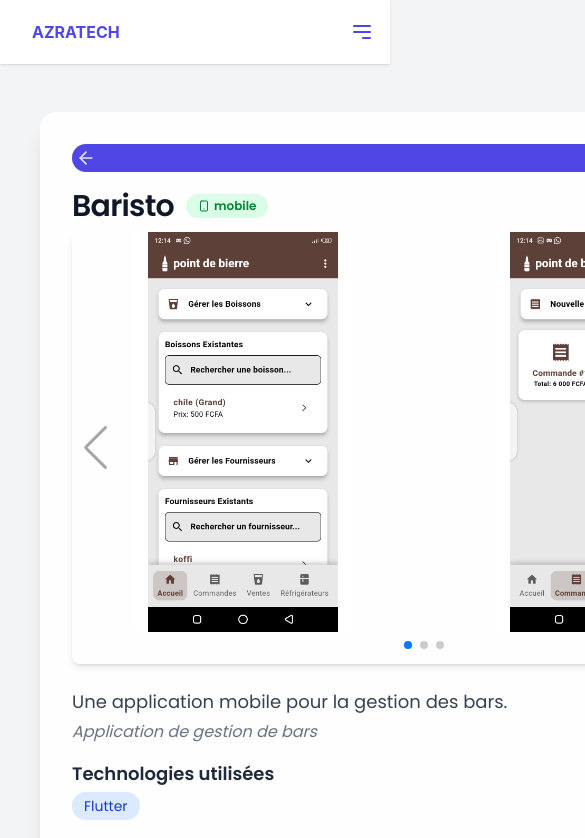
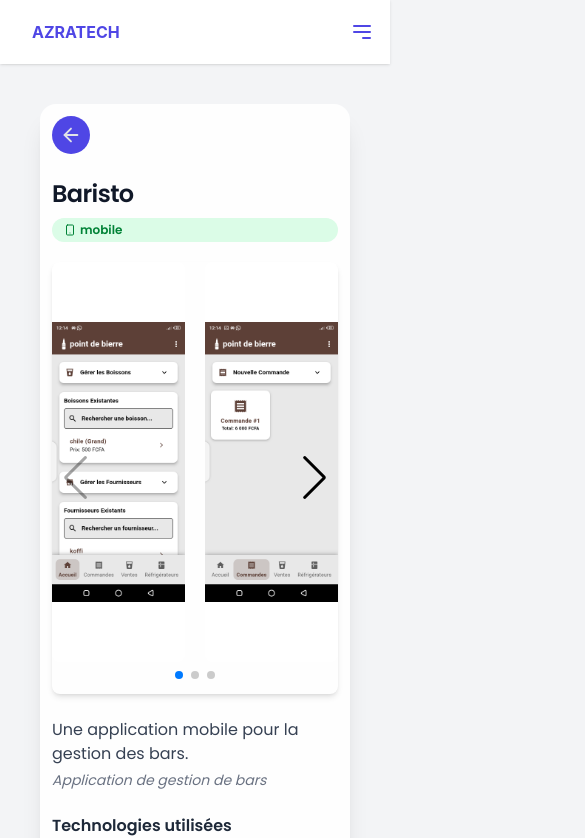
Before and after one commit to twocoderz/ecom.saas, a Next.js app: page /projects/1 in a window 390 px wide. Shown: the top 838 px of the page, 585 px wide, since content can reach past the window. Built offline with nearby package versions, Linux system fonts and the light colour scheme.

Commit message:
Page de détail rendu responsive

```diff
--- a/src/app/projects/[id]/page.js
+++ b/src/app/projects/[id]/page.js
@@ -16,12 +16,12 @@ export default function ProjectDetail({ params }) {
   if (!project) {
     return (
       <MainContent>
-        <section className="bg-white p-6 rounded-lg shadow-md text-center">
-          <h1 className="text-2xl font-bold text-gray-800 mb-4">
+        <section className="bg-white p-4 sm:p-6 rounded-lg shadow-md text-center mx-2 my-6">
+          <h1 className="text-xl sm:text-2xl font-bold text-gray-800 mb-4">
             Projet non trouvé
           </h1>
           <p className="text-gray-600">
-            Désolé, ce projet n&apos;existe pas.{" "}
+            Désolé, ce projet n&apos;existe pas.{' '}
             <Link href="/about" className="text-blue-600 hover:underline">
               Retour à la page À propos
             </Link>
@@ -33,57 +33,57 @@ export default function ProjectDetail({ params }) {
 
   return (
     <MainContent>
-      <section className="max-w-3xl mx-auto bg-white/90 p-8 rounded-2xl shadow-xl mt-6 mb-8">
+      <section className="w-full max-w-3xl mx-auto bg-white/90 p-3 sm:p-6 md:p-8 rounded-2xl shadow-xl mt-4 mb-8 flex flex-col gap-4 sm:gap-6">
         <Link
           href="/"
-          className="flex items-center text-[#E1E3E7] bg-[#4F46E5] p-1 rounded-full mb-4"
+          className="flex items-center text-[#E1E3E7] bg-[#4F46E5] p-2 sm:p-2.5 rounded-full mb-2 w-fit hover:bg-[#3730a3] transition-colors"
         >
-          <FiArrowLeft size={20} />
+          <FiArrowLeft size={22} />
         </Link>
-        <div className="flex items-center gap-3 mb-2">
-          <h1 className="text-3xl font-extrabold text-gray-900 tracking-tight">
+        <div className="flex flex-col sm:flex-row sm:items-center gap-2 sm:gap-3 mb-1 sm:mb-2">
+          <h1 className="text-2xl sm:text-3xl font-extrabold text-gray-900 tracking-tight break-words">
             {project.title}
           </h1>
           <span className={`inline-flex items-center gap-1 px-3 py-1 rounded-full text-xs font-semibold ${project.type === 'mobile' ? 'bg-green-100 text-green-700' : 'bg-blue-100 text-blue-700'}`}>
             {project.type === 'mobile' ? <FiSmartphone /> : <FiMonitor />} {project.type}
           </span>
         </div>
-        <div className="mb-6">
+        <div className="mb-2 sm:mb-4">
           <ProjectImageGallery images={project.images} type={project.type} />
         </div>
-        <div className="mb-4">
-          <p className="text-gray-700 text-lg mb-1">{project.description}</p>
-          <p className="text-gray-500 italic text-base">{project.details}</p>
+        <div className="mb-2 sm:mb-4">
+          <p className="text-gray-700 text-base sm:text-lg mb-1 break-words">{project.description}</p>
+          <p className="text-gray-500 italic text-sm sm:text-base break-words">{project.details}</p>
         </div>
-        <div className="mb-4">
-          <h2 className="text-lg font-semibold text-gray-800 mb-1">
+        <div className="mb-2 sm:mb-4">
+          <h2 className="text-base sm:text-lg font-semibold text-gray-800 mb-1">
             Technologies utilisées
           </h2>
           <ul className="flex flex-wrap gap-2">
             {project.technologies.map((tech, index) => (
               <li
                 key={index}
-                className="bg-blue-100 text-blue-800 px-3 py-1 rounded-full text-sm"
+                className="bg-blue-100 text-blue-800 px-3 py-1 rounded-full text-xs sm:text-sm"
               >
                 {tech}
               </li>
             ))}
           </ul>
         </div>
-        <div className="flex gap-6 mb-2 text-sm text-gray-600">
+        <div className="flex flex-col sm:flex-row gap-2 sm:gap-6 mb-1 sm:mb-2 text-xs sm:text-sm text-gray-600">
           <span>Date : <span className="font-medium text-gray-800">{project.date}</span></span>
           <span>Type : <span className="font-medium text-gray-800">{project.type}</span></span>
         </div>
         {project.liveUrl && (
-          <div className="mt-4">
-            <h2 className="text-lg font-semibold text-gray-800 mb-2">
+          <div className="mt-2 sm:mt-4">
+            <h2 className="text-base sm:text-lg font-semibold text-gray-800 mb-2">
               Voir le projet
             </h2>
             <Link
               href={project.liveUrl}
               target="_blank"
               rel="noopener noreferrer"
-              className="inline-block bg-blue-600 text-white px-4 py-2 rounded hover:bg-blue-700 shadow"
+              className="inline-block bg-blue-600 text-white px-4 py-2 rounded hover:bg-blue-700 shadow w-full sm:w-auto text-center text-sm sm:text-base"
             >
               Visiter le site
             </Link>
```
